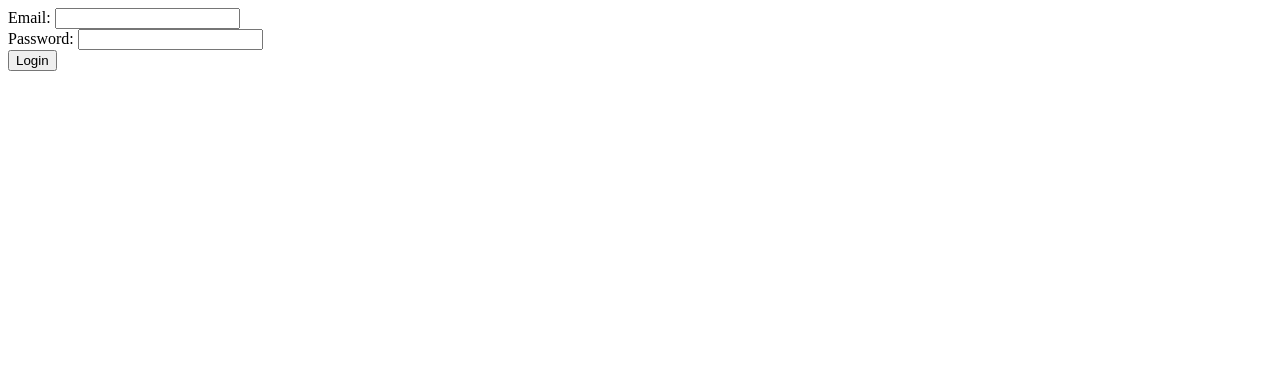
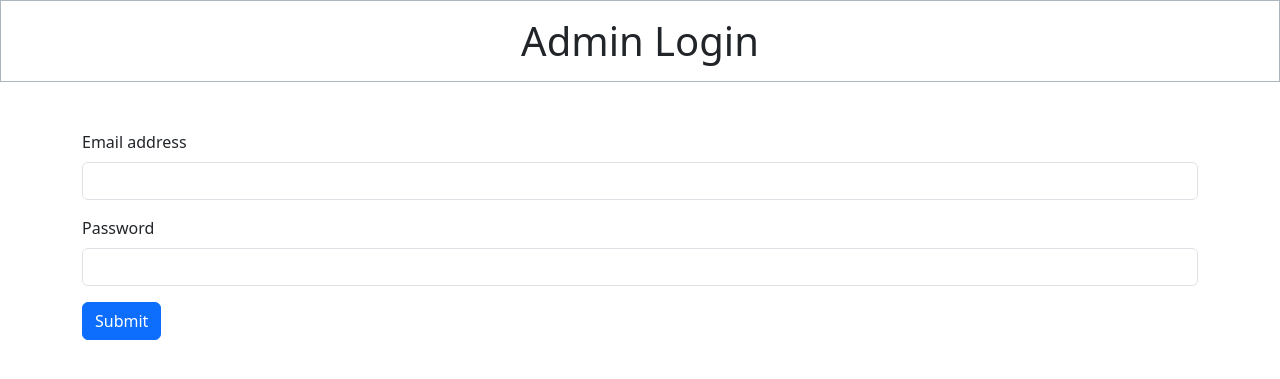
Before and after one commit to jayeshrathi6055/rathi_sweet_home, a Flask app: page /login in a window 1280 px wide. Shown: the top 379 px of the page. Run offline with Flask 3, Linux system fonts and the light colour scheme; some libraries are stand-ins or nearby versions.

Commit message:
Created admin login page with alert system

```diff
--- a/app.py
+++ b/app.py
@@ -2,6 +2,7 @@ from flask import Flask
 from flask_bootstrap import Bootstrap5
 from rathi_sweet_home_database import RathiSweetHomeDatabase
 from controllers import *
+from utils import *
 
 # Initialize app
 app = Flask(__name__)
@@ -19,12 +20,15 @@ app.register_blueprint(employee_management_app)
 app.register_blueprint(expense_app)
 app.register_blueprint(auth_app)
 
+# Register Global template variables
+global_util_app.app_context_processor(inject_globals)
+app.register_blueprint(global_util_app)
+
 # Global exception handlers
 global_exception_handlers(app)
 
 # Add Extensions
 app.extensions['database'] = RathiSweetHomeDatabase(app)
-database = RathiSweetHomeDatabase(app)
 
 
 if __name__ == '__main__':
--- a/controllers/authentication.py
+++ b/controllers/authentication.py
@@ -1,7 +1,8 @@
-from flask import request, redirect, current_app, Blueprint
+from flask import request, redirect, current_app, Blueprint, render_template
 from flask_login import LoginManager, login_user, logout_user
 from werkzeug.security import generate_password_hash, check_password_hash
 from models import *
+from utils import set_alert
 
 auth_app = Blueprint('auth_app', __name__)
 
@@ -22,27 +23,17 @@ def login():
         if user_role and check_password_hash(user_role.user_password, password):
             print("Logged in")
             login_user(user_role)  # Starts the session
+            return redirect("/")
         else:
-            print("Login failed. Signing in...")
-            password_hash = generate_password_hash(password)
-            new_user_role = UserRole(email, password_hash, UserType.ADMIN)
-            __get_db().save_user_credentials(new_user_role)
-            login_user(new_user_role)  # Starts the session
+            print("Login failed...")
+            set_alert("warning", "Invalid credentials.", "Please try again.")
 
-        return redirect("/")
-
-    return '''
-        <form method="POST">
-            Email: <input type="text" name="email"><br>
-            Password: <input type="password" name="password"><br>
-            <input type="submit" value="Login">
-        </form>
-    '''
+    return render_template("admin_login.html")
 
 @auth_app.route('/logout')
 def logout():
     logout_user()
-    return redirect("/")
+    return redirect("/login")
 
 
 def __get_db():
--- /dev/null
+++ b/templates/admin_login.html
@@ -0,0 +1,41 @@
+<!DOCTYPE html>
+<html lang="en">
+
+<head>
+    <meta charset="UTF-8">
+    <meta name="viewport" content="width=device-width, initial-scale=1.0">
+    <title>Rathi Sweet Home - Login Page</title>
+    {{ bootstrap.load_css() }}
+    {{ bootstrap.load_icon_font_css() }}
+</head>
+
+<body>
+    <header>
+        <h1 class="text-center border border-1 border-dark-subtle p-3">Admin Login</h1>
+    </header>
+
+    {% if alert %}
+    <div class="alert alert-{{ alert.type }} alert-dismissible fade show" role="alert">
+        <strong>{{ alert.strong_message }}</strong> {{ alert.message }}
+        <button type="button" class="btn-close" data-bs-dismiss="alert" aria-label="Close"></button>
+    </div>
+    {% endif %}
+
+    <div class="container mt-5">
+        <form method="POST">
+            <div class="mb-3">
+                <label for="email" class="form-label">Email address</label>
+                <input type="email" class="form-control" id="email" name="email" aria-describedby="emailHelp">
+            </div>
+            <div class="mb-3">
+                <label for="password" class="form-label">Password</label>
+                <input type="password" class="form-control" id="password" name="password">
+            </div>
+            <button type="submit" class="btn btn-primary">Submit</button>
+        </form>
+    </div>
+
+    {{ bootstrap.load_js() }}
+</body>
+
+</html>
--- a/templates/index.html
+++ b/templates/index.html
@@ -21,6 +21,7 @@
           aria-controls="navbarSupportedContent" aria-expanded="false" aria-label="Toggle navigation">
           <span class="navbar-toggler-icon"></span>
         </button>
+          {% if current_user.is_authenticated and current_user.user_type.value == 'ADMIN' %}
         <div class="collapse navbar-collapse" id="navbarSupportedContent">
           <ul class="navbar-nav me-auto mb-2 mb-lg-0">
             <li class="nav-item dropdown">
@@ -43,6 +44,7 @@
             </li>
           </ul>
         </div>
+          {% endif %}
       </div>
     </nav>
   </header>
--- /dev/null
+++ b/utils/__init__.py
@@ -0,0 +1 @@
+from .app_utils import *
--- /dev/null
+++ b/utils/app_utils.py
@@ -0,0 +1,15 @@
+from flask import Blueprint, g
+
+global_util_app = Blueprint('global_util_app', __name__)
+
+def inject_globals():
+    return {
+        'alert': getattr(g, 'alert', None)
+    }
+
+def set_alert(alert_type: str, strong_message: str, message: str) -> None:
+    g.alert = {
+        "type": alert_type,
+        "strong_message": strong_message,
+        "message": message
+    }
```
